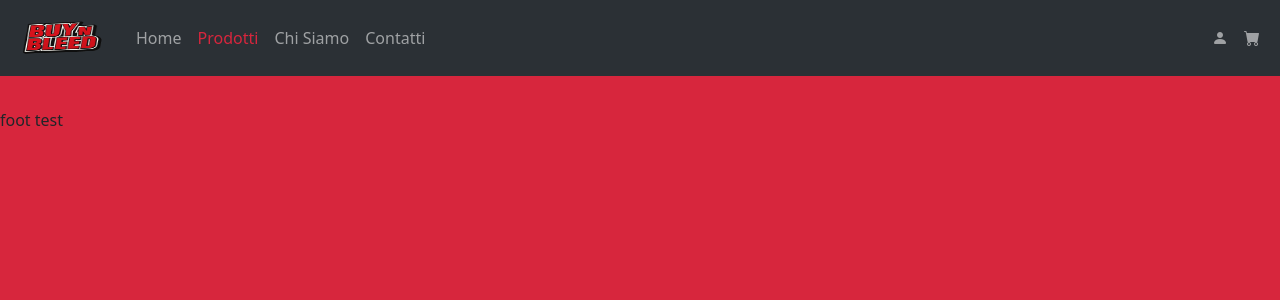
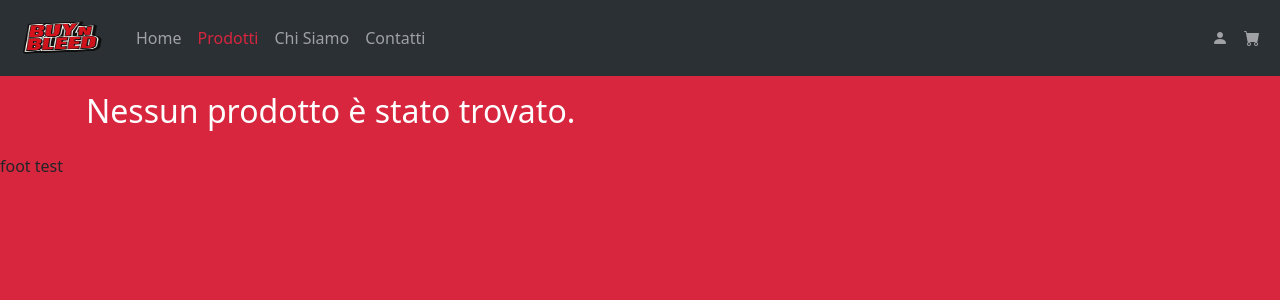
Before and after one commit to matteolepera/react-router, a React (Vite) app: page /prodotti/1 in a window 1280 px wide. Shown: the top 300 px of the page. Built offline with nearby package versions, Linux system fonts and the light colour scheme; no server answers.

Commit message:
feat: aggiunto controllo se prodotto non viene trovato

```diff
--- a/src/pages/SingleProduct.jsx
+++ b/src/pages/SingleProduct.jsx
@@ -1,10 +1,11 @@
 import axios from "axios";
 import { useEffect, useState } from "react";
-import { useParams } from "react-router-dom"
+import { useParams, useNavigate } from "react-router-dom"
 
 export default function SingleProduct() {
     const { id } = useParams();
     const [product, setProduct] = useState(null);
+    const navigate = useNavigate();
 
     useEffect(() => {
         fetchProduct();
@@ -13,11 +14,16 @@ export default function SingleProduct() {
     function fetchProduct() {
         axios.get(`https://fakestoreapi.com/products/${id}`).then((resp) => {
             setProduct(resp.data);
+        }).catch((err) => {
+            setProduct(null);
         })
     }
     return (
 
         <div className="container p-3">
+            {product === null && (
+                <h2 className="text-white">Nessun prodotto è stato trovato.</h2>
+            )}
             {product !== null && (
                 <div className="product-banner">
                     <div className="product-top">
```
